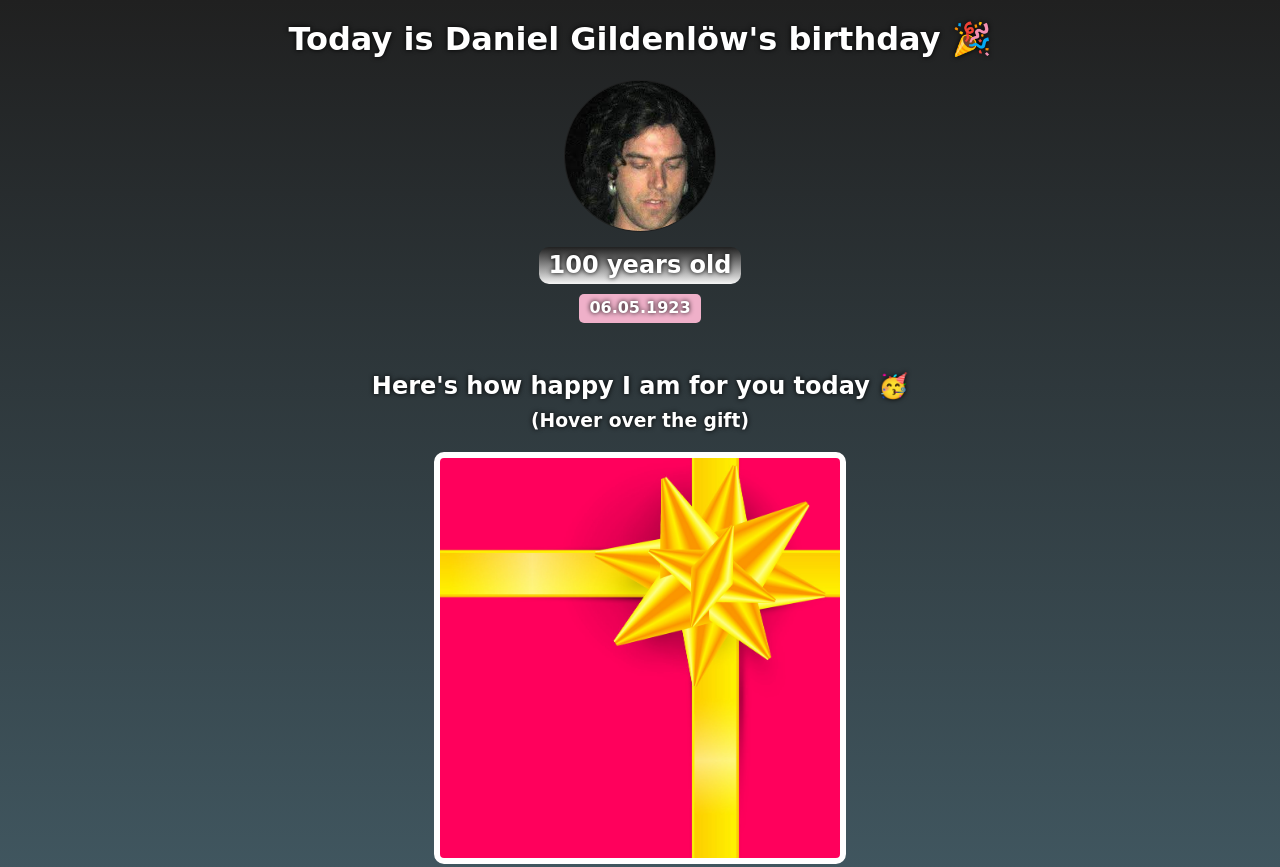
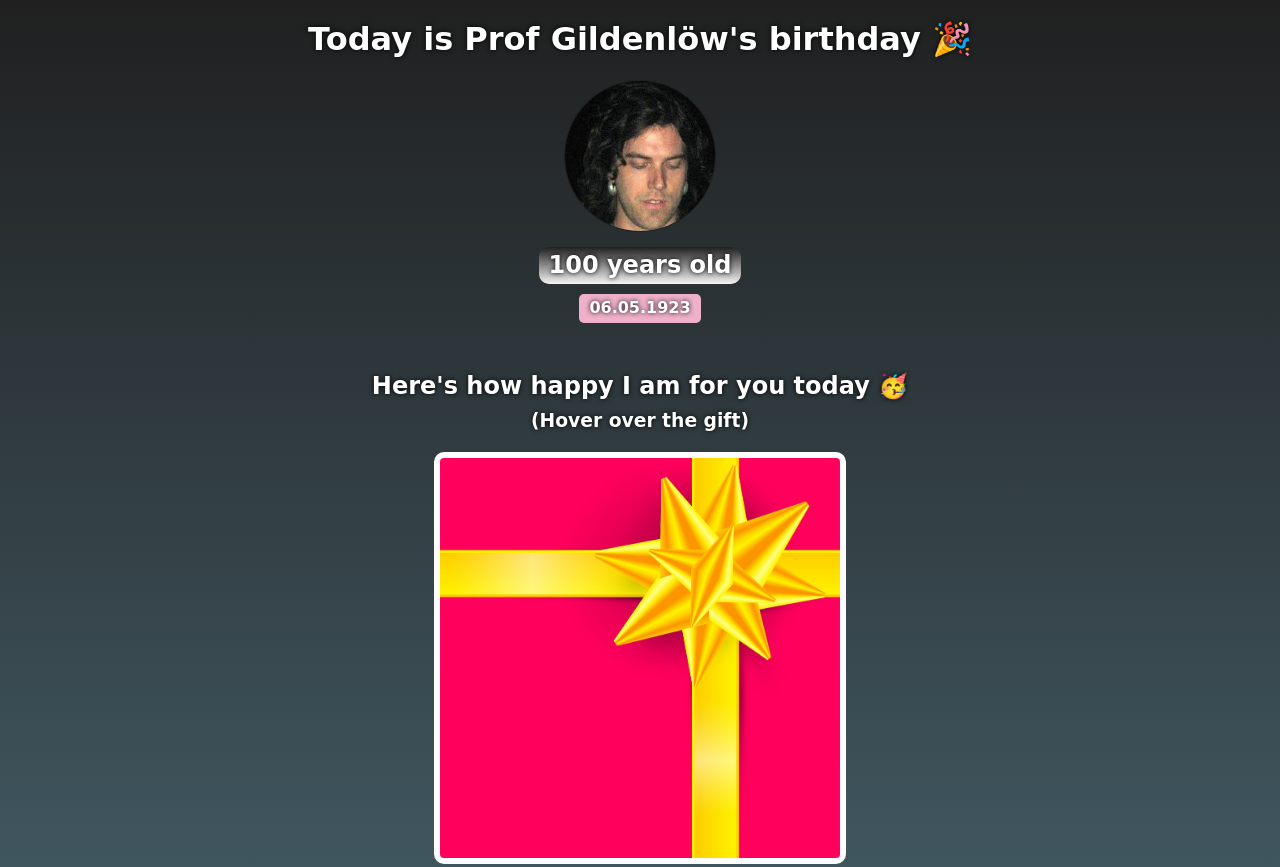
Before and after one commit to tytwitchell/bday-gift-site, a website built with Vite: page index.html in a window 1280 px wide. Shown: the top 867 px of the page. Built offline with nearby package versions, Linux system fonts and the light colour scheme; a web font is replaced by a local one.

Commit message:
Change name to Prof

```diff
--- a/index.html
+++ b/index.html
@@ -7,7 +7,7 @@
     </head>
     <body>
         <div id="header">
-            <h1>Today is Daniel Gildenlöw's birthday 🎉</h1>
+            <h1>Today is Prof Gildenlöw's birthday 🎉</h1>
             <img id="bff-img" src="images/images.jpeg">
             <h2 id="bday-age">100 years old</h2>
             <h4 id="bday-date">06.05.1923</h4>
```
